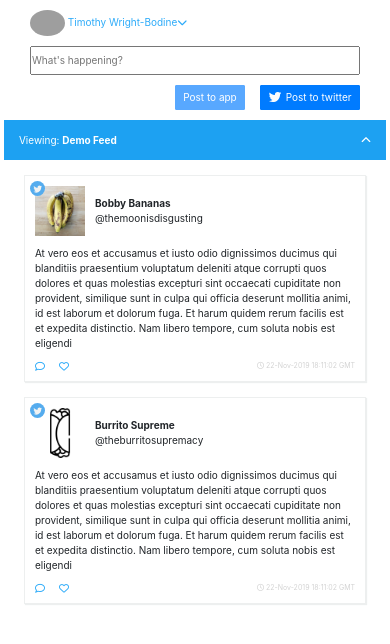
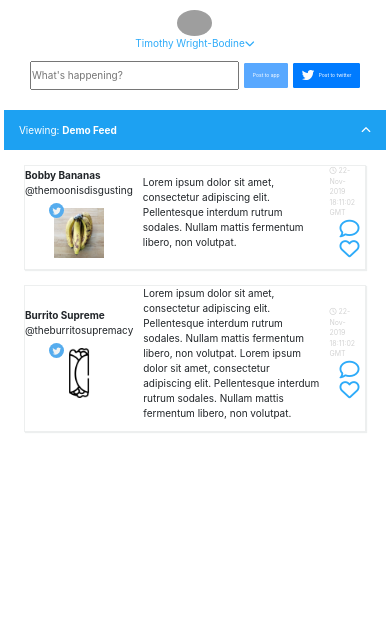
Before and after one commit to timwbodine/fake_twitter, a website: page index.html in a window 390 px wide. Drawn offline with nearby package versions, Linux system fonts and the light colour scheme; grey boxes are pictures that could not be loaded.

Commit message:
add basic responsiveness

```diff
--- a/index.html
+++ b/index.html
@@ -5,8 +5,8 @@
   <meta charset="utf-8">
   <script src="https://use.fontawesome.com/6d3313c1e1.js"></script>
   <link rel="stylesheet" type="text/css" href="index.css">
-  <link rel="stylesheet" href="../node_modules/bootstrap/dist/css/bootstrap.min.css">
-  <script src="../node_modules/bootstrap/dist/js/bootstrap.min.js"></script>
+  <link rel="stylesheet" href="./node_modules/bootstrap/dist/css/bootstrap.min.css">
+  <script src="./node_modules/bootstrap/dist/js/bootstrap.min.js"></script>
   <title>Fake Twitter</title>
 </head>
 <body>
@@ -17,8 +17,8 @@
     </div>
     <div class="header__quick-post">
       <input placeholder="What's happening?" class="header__quick-post--input" type="text" />
+      <button class="header__quick-post--to-app btn btn-primary disabled">Post to app</button>
       <button class="header__quick-post--to-twitter btn btn-primary"><span><img class="twitter-img" src="./twitter-black-shape.svg" alt="twitter"/>Post to twitter</span></button>
-      <button class="header__quick-post--to-app btn btn-primary disabled">Post to app</button>
         <!-- <input placeholder="What's happening?" class="quick-post-input" type="text" />
         <a href="#" class="post-button"> <span>Post to Twitter</span></a>
         <a href="#" class="post-button-inactive">Post to App</a> -->
@@ -46,13 +46,8 @@
         </div>
       </div>
       <div class="tweet-section__tweet-box--tweet-content">
-        <p>At vero eos et accusamus et iusto odio dignissimos ducimus qui
-          blanditiis praesentium voluptatum deleniti atque corrupti quos
-          dolores et quas molestias excepturi sint occaecati cupiditate
-          non provident, similique sunt in culpa qui officia deserunt
-          mollitia animi, id est laborum et dolorum fuga. Et harum quidem
-          rerum facilis est et expedita distinctio. Nam libero tempore,
-          cum soluta nobis est eligendi</p>
+        <p>Lorem ipsum dolor sit amet, consectetur adipiscing elit. Pellentesque interdum rutrum sodales. Nullam mattis fermentum libero, non volutpat.
+        </p>
       </div>
       <div class="tweet-section__tweet-box--tweet-footer">
         <div class="tweet-section__tweet-box--tweet-footer--responses">
@@ -78,13 +73,9 @@
         </div>
       </div>
       <div class="tweet-section__tweet-box--tweet-content">
-        <p>At vero eos et accusamus et iusto odio dignissimos ducimus qui
-          blanditiis praesentium voluptatum deleniti atque corrupti quos
-          dolores et quas molestias excepturi sint occaecati cupiditate
-          non provident, similique sunt in culpa qui officia deserunt
-          mollitia animi, id est laborum et dolorum fuga. Et harum quidem
-          rerum facilis est et expedita distinctio. Nam libero tempore,
-          cum soluta nobis est eligendi</p>
+        <p>Lorem ipsum dolor sit amet, consectetur adipiscing elit. Pellentesque interdum rutrum sodales. Nullam mattis fermentum libero, non volutpat.
+          Lorem ipsum dolor sit amet, consectetur adipiscing elit. Pellentesque interdum rutrum sodales. Nullam mattis fermentum libero, non volutpat.
+        </p>
       </div>
       <div class="tweet-section__tweet-box--tweet-footer">
         <div class="tweet-section__tweet-box--tweet-footer--responses">
--- a/sass/main.scss
+++ b/sass/main.scss
@@ -1,3 +1,4 @@
+@import 'media-queries';
 
 html {
   //This defines one rem as 10px (assuming default is 16px)
@@ -21,32 +22,65 @@ body {
 
 .header {
   margin: 1rem 3rem;
+  display: flex;
+  justify-content: space-between;
+  @include sm {
+    flex-direction: column;
+    justify-content: center;
+  }
   &__user-tab {
     span {
       color: #2dabf9;
+    }
+    @include sm {
+      display: flex;
+      flex-direction: column;
+      margin: 0 auto;
     }
     &--avatar-img {
       border-radius: 50%;
       max-width: 3.5rem;
       vertical-align: middle;
+      margin: 0 auto;
     }
   }
   &__quick-post {
+    flex-grow: 2;
     display: flex;
-    flex-direction: row-reverse;
+    flex-direction: row;
+    justify-content: flex-end;
     flex-wrap: wrap;
+    @include sm {
+      flex-wrap: nowrap;
+      align-items: center;
+    }
     &--input {
       width: 100%;
       line-height: 2.5;
       margin: 1rem 0;
+      @include sm {
+        width: auto;
+        flex-grow: 2;
+        margin-right: 0.5rem;
+      }
 
     }
     &--to-app {
       border-radius: 1px!important;
+      height: 2.5rem;
+      @include sm {
+        margin-right: 0.5rem;
+        font-size: 0.5rem!important;
+      }
     }
     &--to-twitter {
       margin-left: 1.5rem;
       border-radius: 1px!important;
+      height: 2.5rem;
+      @include sm {
+        margin: 0;
+        font-size: 0.5rem!important;
+      }
       span img {
         width: 1.2rem;
         margin-right: 0.5rem;
@@ -76,9 +110,17 @@ body {
     border: 1px solid #edefef;
     margin: 1.5rem 2rem;
     box-shadow: 0.1rem 0.1rem 0.1rem #edefef;
+    @include sm {
+      display: flex;
+      flex-direction: row;
+      align-items: center;
+    }
     &--user-box {
       display: flex;
       align-items: center;
+      @include sm {
+        flex-direction: column-reverse;
+      }
       &--user-text {
         &--user-name {
           font-weight: bold;
@@ -106,6 +148,9 @@ body {
       display: flex;
       justify-content: space-between;
       color: #2dabf9;
+      @include sm {
+        flex-direction: column-reverse;
+      }
       &--timestamp {
         margin-right: 1rem;
         color: lightgray;
@@ -117,7 +162,22 @@ body {
         width: 10%;
         margin-left: 1rem;
         margin-bottom: 1rem;
+        @include sm {
+          font-size: 2rem;
+          justify-content: space-around;
+          flex-direction: column;
+          height: 100%;
+        }
       }
     }
   }
 }
+@media only screen
+  and (min-device-width: 375px)
+  and (max-device-width: 667px)
+  and (-webkit-min-device-pixel-ratio: 2) {
+
+
+
+
+}
```
Also changed, not shown: index.css, 1 other file.
